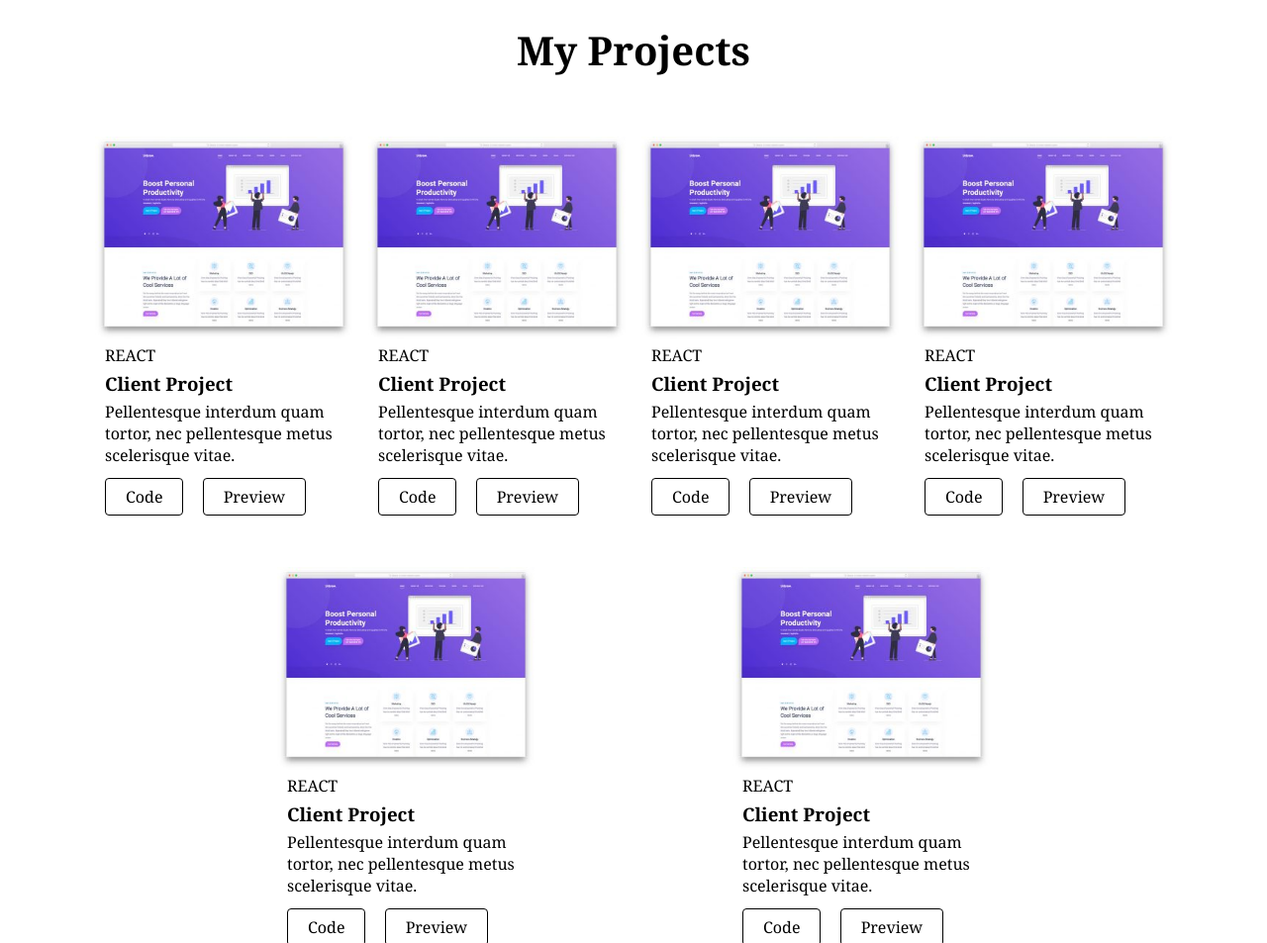
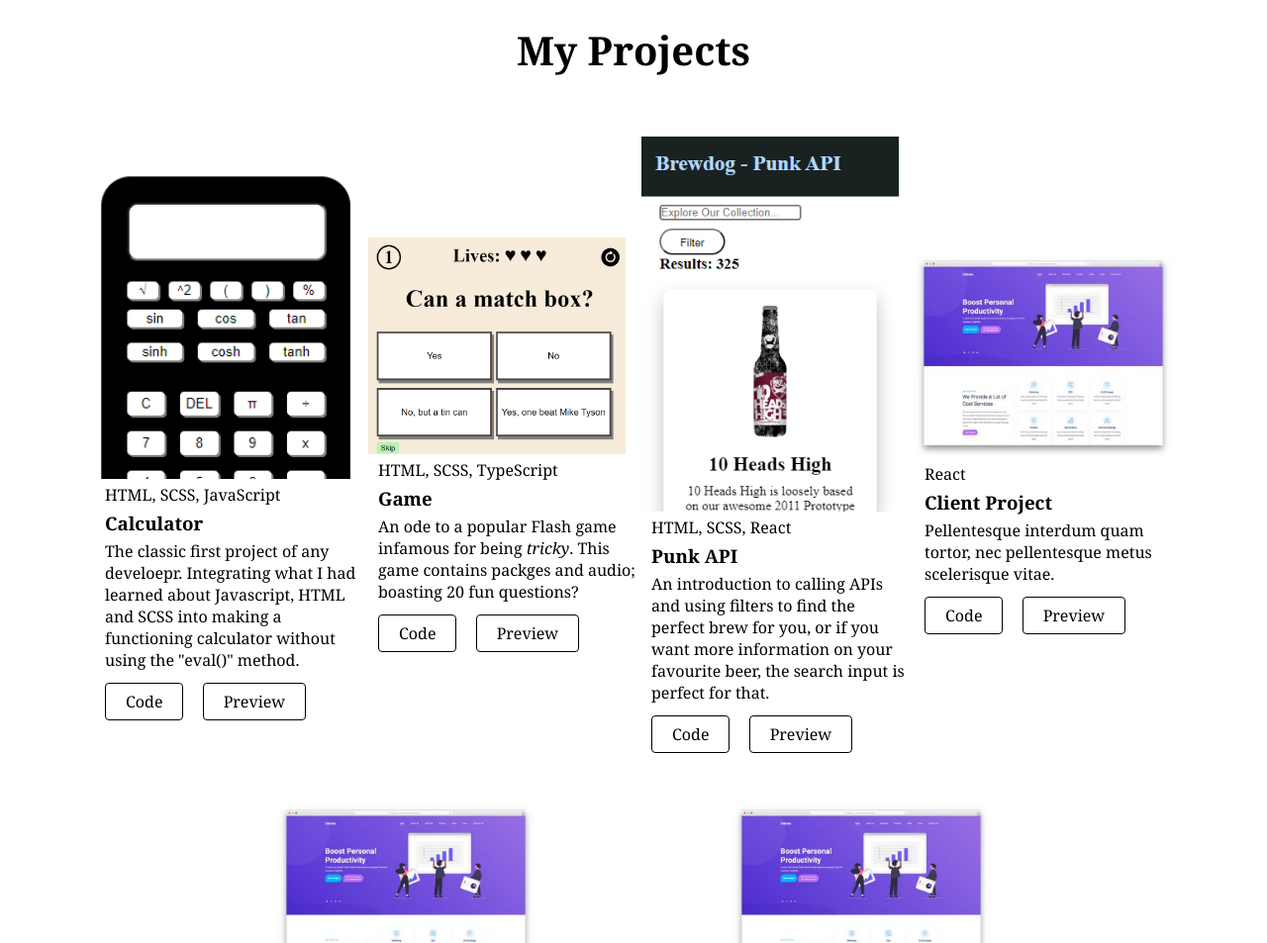
Before and after one commit to chae-la/Personal-Portfolio, a plain HTML site: page index.html in a window 1280 px wide. Shown: the part 1900-2853 px from the top of the page at 99% size. Drawn offline with Linux system fonts and the light colour scheme.

Commit message:
Updated with completed projects so far

```diff
--- a/app.js
+++ b/app.js
@@ -1,4 +1,3 @@
-
 document.addEventListener("DOMContentLoaded", () => {
   const hamburgerMenu = document.querySelector(".menu__hamburger");
   const navigationMenu = document.querySelector(".menu__nav");
@@ -8,9 +7,14 @@ document.addEventListener("DOMContentLoaded", () => {
   });
 });
 
-
-
-  const greetingOptions = ["Hi!", "Hola!", "Selamat Datang!", "你好!", "안녕하세요!", "こんにちは!"];
+const greetingOptions = [
+  "Hi!",
+  "Hola!",
+  "Selamat Datang!",
+  "你好!",
+  "안녕하세요!",
+  "こんにちは!",
+];
 const speed = 50;
 const repeatDelay = 2000;
 const constantPart = "I'm Michaela";
@@ -18,7 +22,7 @@ const constantPart = "I'm Michaela";
 const typingElement = document.getElementById("typing-animation");
 let currentGreetingIndex = 0;
 
-function typeWriter() {
+const typeWriter = () => {
   const greeting = greetingOptions[currentGreetingIndex];
   const text = `${greeting} ${constantPart}`;
   let i = 0;
@@ -36,6 +40,6 @@ if (i < text.length) {
   typeNextCharacter();
 
   currentGreetingIndex = (currentGreetingIndex + 1) % greetingOptions.length;
-}
+};
 
 typeWriter();
--- a/index.html
+++ b/index.html
@@ -88,35 +88,35 @@
     <article class="article">
             <h2 class="article__title">My Projects</h2>
         <div class="article__div">
-            <img class="article__div article__div--img" src="Images/project-placeholder.jpg">
-        <p class="article__div article__div--description">REACT</p>
-        <h3 class="article__div article__div--description">Client Project</h3>
-        <p class="article__div article__div--para">Pellentesque interdum quam tortor, nec pellentesque metus scelerisque vitae.</p>
-        <a href="#" class="article__div article__div--button">Code</a>
+            <img class="article__div article__div--img" src="Images/calculator-image.png">
+        <p class="article__div article__div--description">HTML, SCSS, JavaScript</p>
+        <h3 class="article__div article__div--description">Calculator</h3>
+        <p class="article__div article__div--para">The classic first project of any develoepr. Integrating what I had learned about Javascript, HTML and SCSS into making a functioning calculator without using the "eval()" method. </p>
+        <a href="https://github.com/chae-la/calculator" class="article__div article__div--button">Code</a>
+        <a href="#" class="article__div article__div--button">Preview</a>
+        </div>
+
+        <div class="article__div">
+            <img class="article__div article__div--img" src="Images/game-screenshot.png">
+        <p class="article__div article__div--description">HTML, SCSS, TypeScript</p>
+        <h3 class="article__div article__div--description">Game</h3>
+        <p class="article__div article__div--para">An ode to a popular Flash game infamous for being<span style="font-style: italic;"> tricky</span>. This game contains packges and audio; boasting 20 fun questions?</p>
+        <a href="https://github.com/chae-la/game" class="article__div article__div--button">Code</a>
+        <a href="#" class="article__div article__div--button">Preview</a>
+        </div>
+
+    <div class="article__div">
+        <img class="article__div article__div--img" src="Images/punk-api-image.png">
+        <p class="article__div article__div--description">HTML, SCSS, React</p>
+        <h3 class="article__div article__div--description">Punk API</h3>
+        <p class="article__div article__div--para">An introduction to calling APIs and using filters to find the perfect brew for you, or if you want more information on your favourite beer, the search input is perfect for that.  </p>
+        <a href="https://github.com/chae-la/punk-api" class="article__div article__div--button">Code</a>
         <a href="#" class="article__div article__div--button">Preview</a>
         </div>
 
         <div class="article__div">
             <img class="article__div article__div--img" src="Images/project-placeholder.jpg">
-        <p class="article__div article__div--description">REACT</p>
-        <h3 class="article__div article__div--description">Client Project</h3>
-        <p class="article__div article__div--para">Pellentesque interdum quam tortor, nec pellentesque metus scelerisque vitae.</p>
-        <a href="#" class="article__div article__div--button">Code</a>
-        <a href="#" class="article__div article__div--button">Preview</a>
-        </div>
-
-    <div class="article__div">
-        <img class="article__div article__div--img" src="Images/project-placeholder.jpg">
-        <p class="article__div article__div--description">REACT</p>
-        <h3 class="article__div article__div--description">Client Project</h3>
-        <p class="article__div article__div--para">Pellentesque interdum quam tortor, nec pellentesque metus scelerisque vitae.</p>
-        <a href="#" class="article__div article__div--button">Code</a>
-        <a href="#" class="article__div article__div--button">Preview</a>
-        </div>
-
-        <div class="article__div">
-            <img class="article__div article__div--img" src="Images/project-placeholder.jpg">
-            <p class="article__div article__div--description">REACT</p>
+            <p class="article__div article__div--description">React</p>
             <h3 class="article__div article__div--description">Client Project</h3>
             <p class="article__div article__div--para">Pellentesque interdum quam tortor, nec pellentesque metus scelerisque vitae.</p>
             <a href="#" class="article__div article__div--button">Code</a>
```
Also changed, not shown: Images/calculator-image.png (added), Images/game-screenshot.png (added), Images/punk-api-image.png (added), styles/_article-card.scss (renamed from _article-card.scss), styles/_color.scss (renamed from _color.scss), styles/style.scss (renamed from style.scss). Lines whose indentation alone changed are shown as unchanged.
